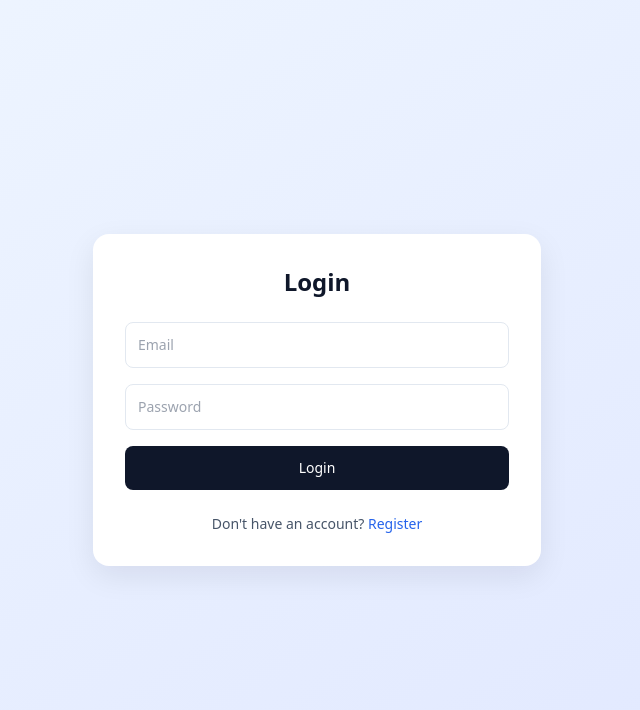
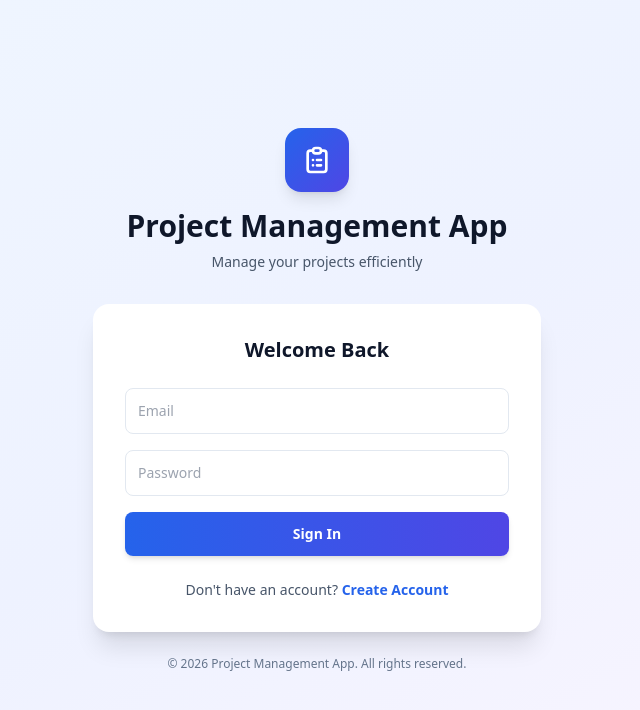
Before and after one commit to tennynashari/project-mgmt, a React (Vite) app in the folder client/: page /login in a window 1280 px wide. Shown: the top 710 px of the page, without its empty margins (323-963 px from the left). Built offline with nearby package versions, Linux system fonts and the light colour scheme; no server answers.

Commit message:
perbaiki halaman login

```diff
--- a/client/src/pages/Login.jsx
+++ b/client/src/pages/Login.jsx
@@ -28,15 +28,30 @@ export default function Login() {
   };
 
   return (
-    <div className="flex min-h-screen items-center justify-center bg-gradient-to-br from-blue-50 to-indigo-100 px-4">
-      <div className="w-full max-w-md rounded-2xl bg-white p-8 shadow-soft">
-        <h2 className="mb-6 text-center text-2xl font-semibold text-slate-900">
-          {isRegister ? "Register" : "Login"}
-        </h2>
-        {error && (
-          <div className="mb-4 rounded-lg bg-red-50 p-3 text-sm text-red-700">{error}</div>
-        )}
-        <form onSubmit={handleSubmit} className="flex flex-col gap-4">
+    <div className="flex min-h-screen items-center justify-center bg-gradient-to-br from-blue-50 via-indigo-50 to-purple-50 px-4 py-8">
+      <div className="w-full max-w-md">
+        {/* Header - App Title */}
+        <div className="mb-8 text-center">
+          <div className="mb-4 flex items-center justify-center">
+            <div className="flex h-16 w-16 items-center justify-center rounded-2xl bg-gradient-to-br from-blue-600 to-indigo-600 shadow-lg">
+              <svg className="h-8 w-8 text-white" fill="none" viewBox="0 0 24 24" stroke="currentColor">
+                <path strokeLinecap="round" strokeLinejoin="round" strokeWidth={2} d="M9 5H7a2 2 0 00-2 2v12a2 2 0 002 2h10a2 2 0 002-2V7a2 2 0 00-2-2h-2M9 5a2 2 0 002 2h2a2 2 0 002-2M9 5a2 2 0 012-2h2a2 2 0 012 2m-3 7h3m-3 4h3m-6-4h.01M9 16h.01" />
+              </svg>
+            </div>
+          </div>
+          <h1 className="mb-2 text-3xl font-bold text-slate-900">Project Management App</h1>
+          <p className="text-sm text-slate-600">Manage your projects efficiently</p>
+        </div>
+
+        {/* Login/Register Card */}
+        <div className="rounded-2xl bg-white p-8 shadow-xl">
+          <h2 className="mb-6 text-center text-xl font-semibold text-slate-900">
+            {isRegister ? "Create Account" : "Welcome Back"}
+          </h2>
+          {error && (
+            <div className="mb-4 rounded-lg bg-red-50 p-3 text-sm text-red-700">{error}</div>
+          )}
+          <form onSubmit={handleSubmit} className="flex flex-col gap-4">
           {isRegister && (
             <input
               type="text"
@@ -65,9 +80,9 @@ export default function Login() {
           />
           <button
             type="submit"
-            className="rounded-lg bg-slate-900 py-3 text-sm font-medium text-white transition hover:bg-slate-700"
+            className="rounded-lg bg-gradient-to-r from-blue-600 to-indigo-600 py-3 text-sm font-semibold text-white shadow-md transition hover:from-blue-700 hover:to-indigo-700 hover:shadow-lg"
           >
-            {isRegister ? "Register" : "Login"}
+            {isRegister ? "Create Account" : "Sign In"}
           </button>
         </form>
         <p className="mt-6 text-center text-sm text-slate-600">
@@ -75,10 +90,16 @@ export default function Login() {
           <button
             type="button"
             onClick={() => setIsRegister(!isRegister)}
-            className="font-medium text-blue-600 hover:underline"
+            className="font-semibold text-blue-600 transition hover:text-blue-700 hover:underline"
           >
-            {isRegister ? "Login" : "Register"}
+            {isRegister ? "Sign In" : "Create Account"}
           </button>
+        </p>
+        </div>
+
+        {/* Footer */}
+        <p className="mt-6 text-center text-xs text-slate-500">
+          © 2026 Project Management App. All rights reserved.
         </p>
       </div>
     </div>
```
Also changed, not shown: 1 other file (tests, documents, lock files or other folders).
